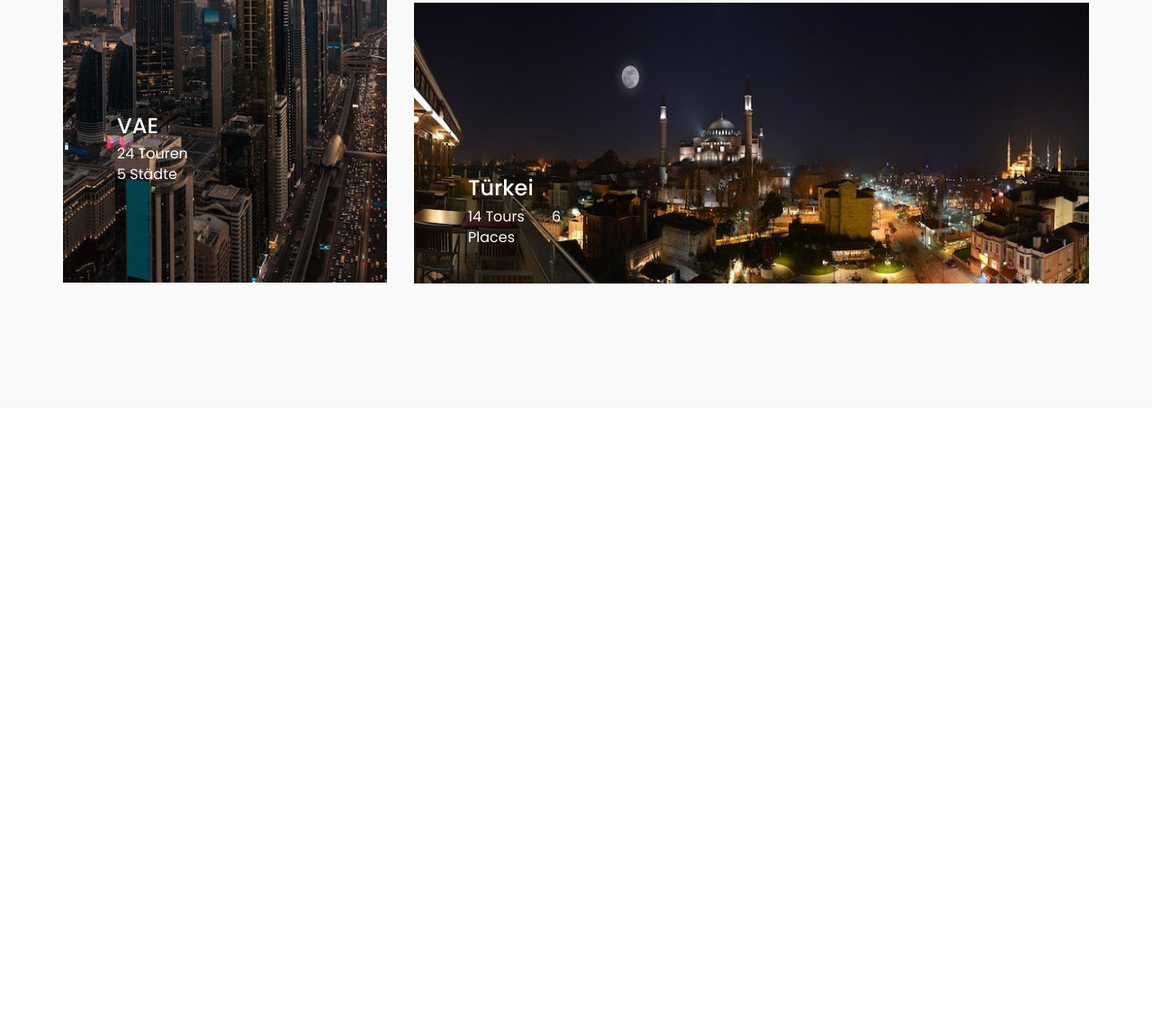
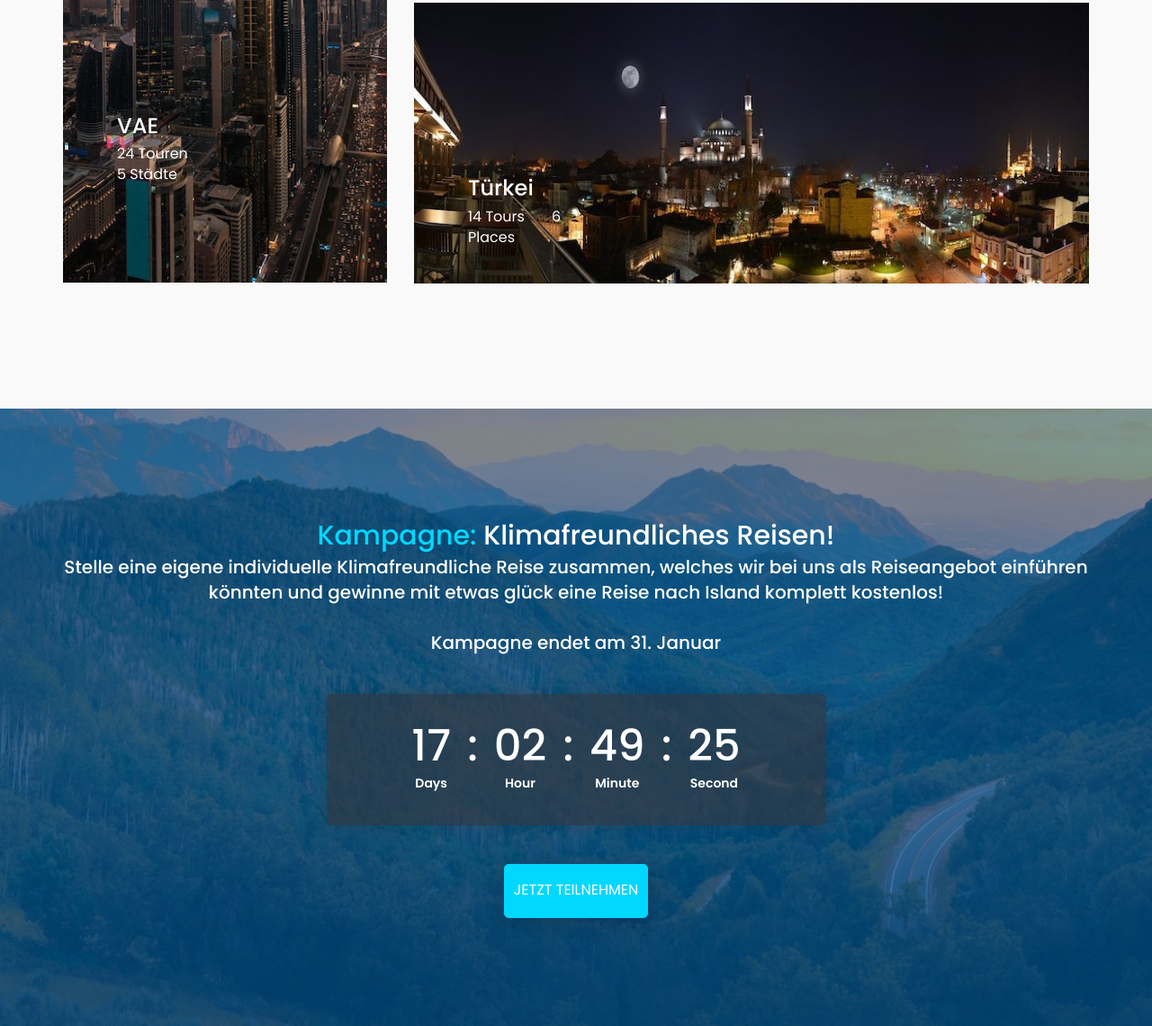
Before and after one commit to divineee-dev/travelsite, a plain HTML site: page index.html in a window 1280 px wide. Shown: the part 2599-3739 px from the top of the page at 90% size. Before the commit the page ends 3053 px from the top, so only its background shows below. Drawn offline with nearby package versions, Linux system fonts and the light colour scheme.

Commit message:
Countdown für campaign & text
campaign section added with text and countdown.

```diff
--- a/assets/css/style.css
+++ b/assets/css/style.css
@@ -767,3 +767,76 @@ html,body{
     color:#2cdbb5;
 }
 /*.item-title*/
+
+
+/*-------------------------------------
+        7.  CAMPAIGN
+--------------------------------------*/
+.discount-offer {
+    padding: 120px 0;
+    position: relative;
+    background: url(../../assets/images/home/offer-timer.jpg)no-repeat center fixed;
+    background-size: cover;
+    z-index: 1;
+}
+.discount-offer:after,.subscribe:after {
+    position: absolute;
+    content: "";
+    top: 0;
+    left:0;
+    width: 100%;
+    height: 100%;
+    background: rgba(0,122,207,.5);
+    z-index: -1;
+}
+
+.dicount-offer-content h2{
+    color:#fff;
+    font-size:30px;
+    font-family: 'Poppins', sans-serif;
+    font-weight: 500;
+    line-height: 1.4;
+}
+
+/* campaign-timer */
+.campaign-timer{
+    background: rgba(50,55,63,.65);
+    max-width: 555px;
+    margin: 43px auto;
+    padding:24px 0 30px;
+    border-radius: 5px;
+    box-shadow: 0 0 20px rgba(34,31,31,.2);
+}
+.camp {
+    display: block;
+    font-size: 14px;
+    color: #fff;
+    font-weight:600;
+    font-family: 'Poppins', sans-serif;
+    padding: 10px 0;
+}
+.time-after{
+    position:relative;
+}
+.time-after:after{
+    position:absolute;
+    content:':';
+    top:10px;
+    right:-8px;
+}
+.time {
+    display: inline-block;
+    line-height: 1;
+    padding: 10px 22px 0;
+    font-weight: 500;
+    font-size:48px;
+    color: #fff;
+    font-family: 'Poppins', sans-serif;
+}/* campaign-timer */
+
+/*.campaign-offer-btn*/
+.about-view.discount-offer-btn{
+    color: #fff;
+    max-width: 160px;
+    margin: 0 auto;
+}/*.campaign-offer-btn*/
--- a/assets/js/custom.js
+++ b/assets/js/custom.js
@@ -86,9 +86,9 @@ $(document).ready(function(){
         });
 
 
-    // 3.Countdown timer
+    // 3.Campaign-Countdown timer
 
-        function makeTimer() {
+            function makeTimer() {
 
                 var endTime = new Date("January 31, 2021 12:00:00 PDT");
                 var endTime = (Date.parse(endTime)) / 1000;
@@ -113,8 +113,8 @@ $(document).ready(function(){
                 $("#seconds").html(seconds + '<span class="camp">Second</span>');
 
         }
+        setInterval(function() { makeTimer(); }, 1000);
 
-        setInterval(function() { makeTimer(); }, 1000);
 
     // 4. owl carousel
 
--- a/index.html
+++ b/index.html
@@ -757,6 +757,50 @@
 	</section><!--/.gallery-->
 	<!--gallery end-->
 
+
+		<!--CAMPAIGN-START-->
+		<section class="discount-offer">
+			<div class="container">
+				<div class="row">
+					<div class="col-sm-12">
+						<div class="dicount-offer-content text-center">
+							<h2><span style="color: #00d8ff;">Kampagne:</span> Klimafreundliches Reisen!</h2>
+								<h2 style="font-size: 20px;">Stelle eine eigene individuelle Klimafreundliche Reise zusammen, welches wir bei uns als Reiseangebot einführen könnten und gewinne mit etwas glück eine Reise nach Island komplett kostenlos! <br><br>
+															Kampagne endet am 31. Januar</h2>
+
+								<div class="campaign-timer">
+								<div id="timer">
+									<div class="time time-after" id="days">
+										<span></span>
+									</div><!--/.time-->
+									<div class="time time-after" id="hours">
+
+									</div><!--/.time-->
+									<div class="time time-after" id="minutes">
+
+									</div><!--/.time-->
+									<div class="time" id="seconds">
+
+									</div><!--/.time-->
+								</div><!--/.timer-->
+							</div><!--/.campaign-timer-->
+							<div class="about-btn">
+								<button  class="about-view discount-offer-btn">
+									Jetzt Teilnehmen
+								</button>
+							</div><!--/.about-btn-->
+
+
+						</div><!-- /.CAMPAIGN-content-->
+					</div><!-- /.col-->
+				</div><!-- /.row-->
+			</div><!-- /.container-->
+
+		</section><!-- /.CAMPAIGN-->
+		<!--CAMPAIGN-END-->
+
+
+
 	<script src="assets/js/jquery.js"></script>
 	<!-- Include all compiled plugins (below), or include individual files as needed -->
 
```
